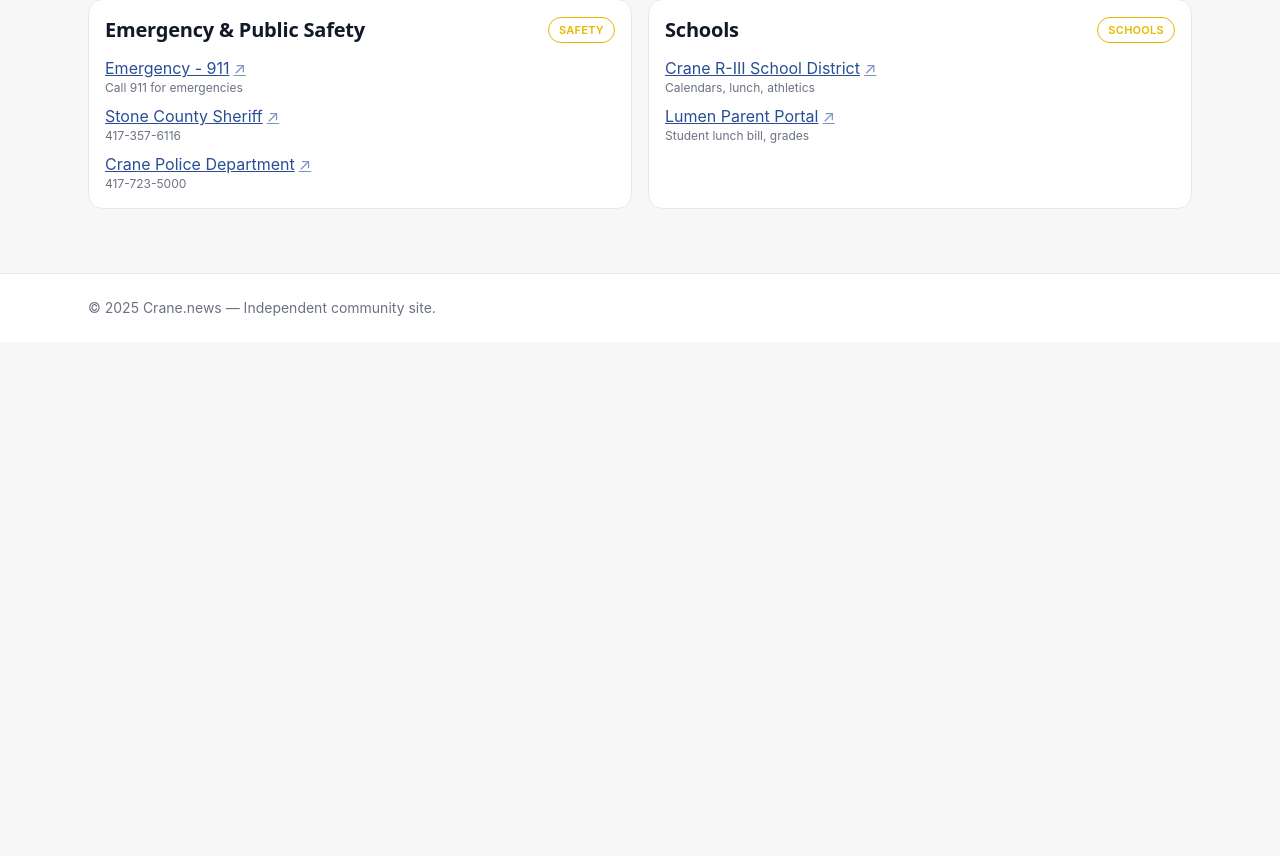
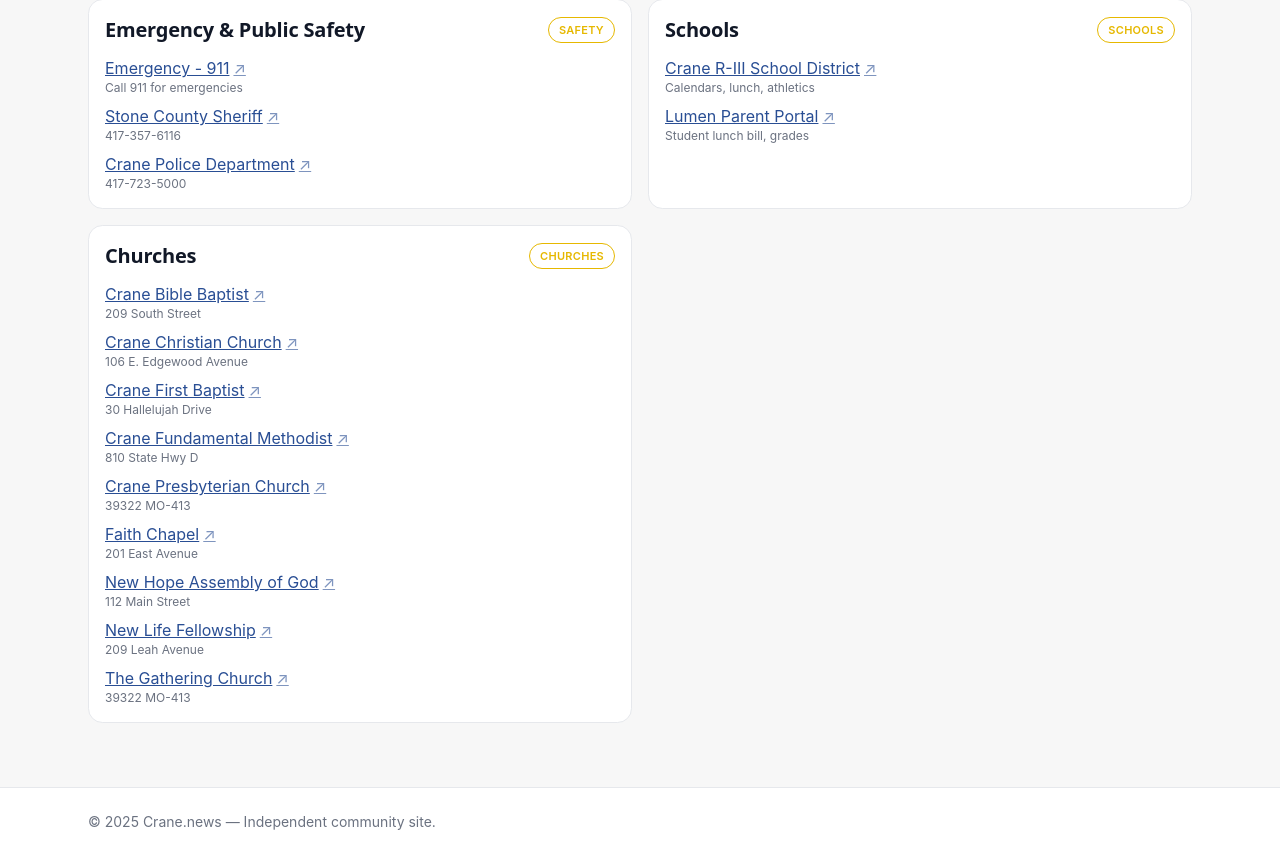
Before and after one commit to WarmMilkCodes/crane-news, a Next.js app: page /resources in a window 1280 px wide. Shown: the part 505-1361 px from the top of the page. Before the commit the page ends 847 px from the top, so only its background shows below. Built offline with nearby package versions, Linux system fonts and the light colour scheme.

Commit message:
Add churches

```diff
--- a/src/app/resources/page.tsx
+++ b/src/app/resources/page.tsx
@@ -99,6 +99,53 @@ const sections: ResourceSection[] = [
                 note: "Student lunch bill, grades"
             }
         ]
+    },
+    {
+        title: "Churches",
+        tag: "Churches",
+        links: [
+            {
+              label: "Crane Bible Baptist",
+              note: "209 South Street"
+            },
+            {
+                label: "Crane Christian Church",
+                note: "106 E. Edgewood Avenue"
+            },
+            {
+                label: "Crane First Baptist",
+                href: "http://www.fbccrane.org/",
+                note: "30 Hallelujah Drive"
+            },
+            {
+                label: "Crane Fundamental Methodist",
+                note: "810 State Hwy D"
+            },
+            {
+                label: "Crane Presbyterian Church",
+                href: "https://www.pcusa.org/",
+                note: "39322 MO-413"
+            },
+            {
+                label: "Faith Chapel",
+                href: "http://faithchapelofcranemo.com/",
+                note: "201 East Avenue"
+            },
+            {
+                label: "New Hope Assembly of God",
+                href: "http://newhopecraneag.org/",
+                note: "112 Main Street"
+            },
+            {
+                label: "New Life Fellowship",
+                note: "209 Leah Avenue"
+            },
+            {
+                label: "The Gathering Church",
+                href: "www.thegatheringchurchcrane.org",
+                note: "39322 MO-413"
+            }
+        ]
     }
 ]
 
```
